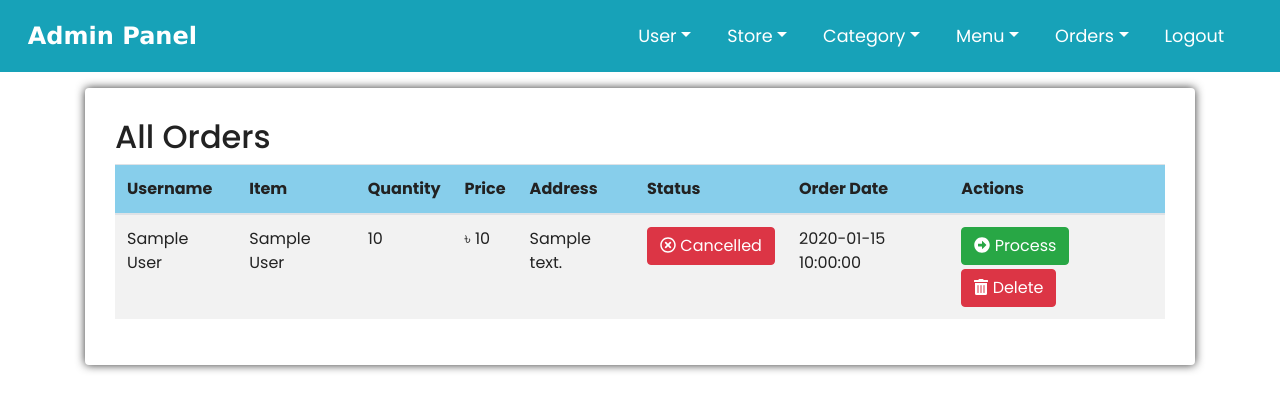
After one commit to azizhossain/Hunger_Points, a CodeIgniter app: page /Hunger_Points/admin/orders/ in a window 1280 px wide. The commit adds this page. Shown: the top 411 px of the page. Run offline with CodeIgniter, Linux system fonts and the light colour scheme; the visitor is signed in with stand-in values (Sample User, id 1); tables that the repository leaves empty or names only in its code hold one stand-in row (values such as "Sample post"); some libraries are stand-ins or nearby versions.

Commit message:
Show All Order list in admin panel

```diff
--- /dev/null
+++ b/application/controllers/admin/Orders.php
@@ -0,0 +1,24 @@
+<?php
+defined('BASEPATH') OR exit ('No direct script access allowed');
+
+class Orders extends CI_Controller {
+
+    public function __construct(){
+        parent::__construct();
+        $admin = $this->session->userdata('admin');
+        if(empty($admin)) {
+            $this->session->set_flashdata('msg', 'Your session has been expired');
+            redirect(base_url().'admin/login/index');
+        }
+        $this->load->helper('date');
+        $this->load->model('Order_model');
+        $this->load->model('User_model');
+    }
+
+    public function index() {
+        $order = $this->Order_model->getAllOrders();
+        $data['orders'] = $order;
+        $this->load->view('admin/partials/header');
+        $this->load->view('admin/orders/list', $data);
+    }
+}
--- a/application/models/Order_model.php
+++ b/application/models/Order_model.php
@@ -13,5 +13,13 @@ class Order_model extends CI_Model {
         $result = $this->db->get('user_orders')->result_array();
         return $result;
     }
+    public function getAllOrders() {
+        $this->db->order_by('o_id','DESC');
+        $this->db->select('o_id, d_name, quantity, price, status, date, usersname, address');
+        $this->db->from('user_orders');
+        $this->db->join('users', 'users.user_id = user_orders.user_id');
+        $result = $this->db->get()->result_array();
+        return $result;
+    }
 
 }
--- /dev/null
+++ b/application/views/admin/orders/list.php
@@ -0,0 +1,62 @@
+<div class="container">
+    <div class="container shadow-container">
+        <div class="d-flex justify-content-between align-items-center">
+            <div class="btn-group">
+                <h2>All Orders</h2>
+            </div>
+        </div>
+
+        <div class="table-responsive-sm">
+            <table class="table table-hover table-striped">
+                <thead>
+                    <tr style="background: skyblue;">
+                        <th>Username</th>
+                        <th>Item</th>
+                        <th>Quantity</th>
+                        <th>Price</th>
+                        <th>Address</th>
+                        <th>Status</th>
+                        <th>Order Date</th>
+                        <th>Actions</th>
+                    </tr>
+                </thead>
+                <tbody id="myTable">
+                    <?php if(!empty($orders)) {?>
+                    <?php foreach($orders as $order) { ?>
+                    <tr>
+                        <td><?php echo $order['usersname']; ?></td>
+                        <td><?php echo $order['d_name']; ?></td>
+                        <td><?php echo $order['quantity']; ?></td>
+                        <td><?php echo "৳ ".$order['price']; ?></td>
+                        <td><?php echo $order['address']; ?></td>
+
+
+                        <?php $status=$order['status'];
+						if($status=="" or $status=="NULL") { ?>
+                        <td> <button type="button" class="btn btn-secondary" style="font-weight:bold;"><i class="fas fa-bars"></i> Dispatch</button></td>
+                        <?php } if($status=="in process") { ?>
+                        <td> <button type="button" class="btn btn-warning"><span class="fa fa-cog fa-spin"
+                                    aria-hidden="true"></span> On the way!</button></td>
+                        <?php } if($status=="closed") { ?>
+                        <td> <button type="button" class="btn btn-success"><span class="fa fa-check-circle"aria-hidden="true"></span> Delivered</button>
+                        </td> <?php } ?> <?php if($status=="rejected") { ?>
+                        <td> <button type="button" class="btn btn-danger"><i class="far fa-times-circle"></i> Cancelled</button>
+                        </td>
+                        <?php } ?>
+                        <td><?php echo $order['date']; ?></td>
+                        <td>
+                            <a href="" class="btn btn-success mb-1"><i class="fas fa-arrow-alt-circle-right"></i> Process</a>
+                            <a href=""class="btn btn-danger"><i class="fas fa-trash-alt"></i> Delete</a>
+                        </td>
+                    </tr>
+                    <?php } ?>
+                    <?php } else {?>
+                    <tr>
+                        <td colspan="8">Records not found</td>
+                    </tr>
+                    <?php }?>
+                </tbody>
+            </table>
+        </div>
+    </div>
+</div>
--- a/application/views/admin/partials/header.php
+++ b/application/views/admin/partials/header.php
@@ -63,7 +63,7 @@
                             data-toggle="dropdown" aria-haspopup="true" aria-expanded="false">Orders</a>
 
                             <div class="dropdown-menu" aria-labelledby="navbarDropdown">
-                            <a class="dropdown-item" href=""></i> All Orders</a>
+                            <a class="dropdown-item" href="<?php echo base_url().'admin/orders/';?>"></i> All Orders</a>
                         </div>
                     </li>
                     <li class="nav-item active">
```
